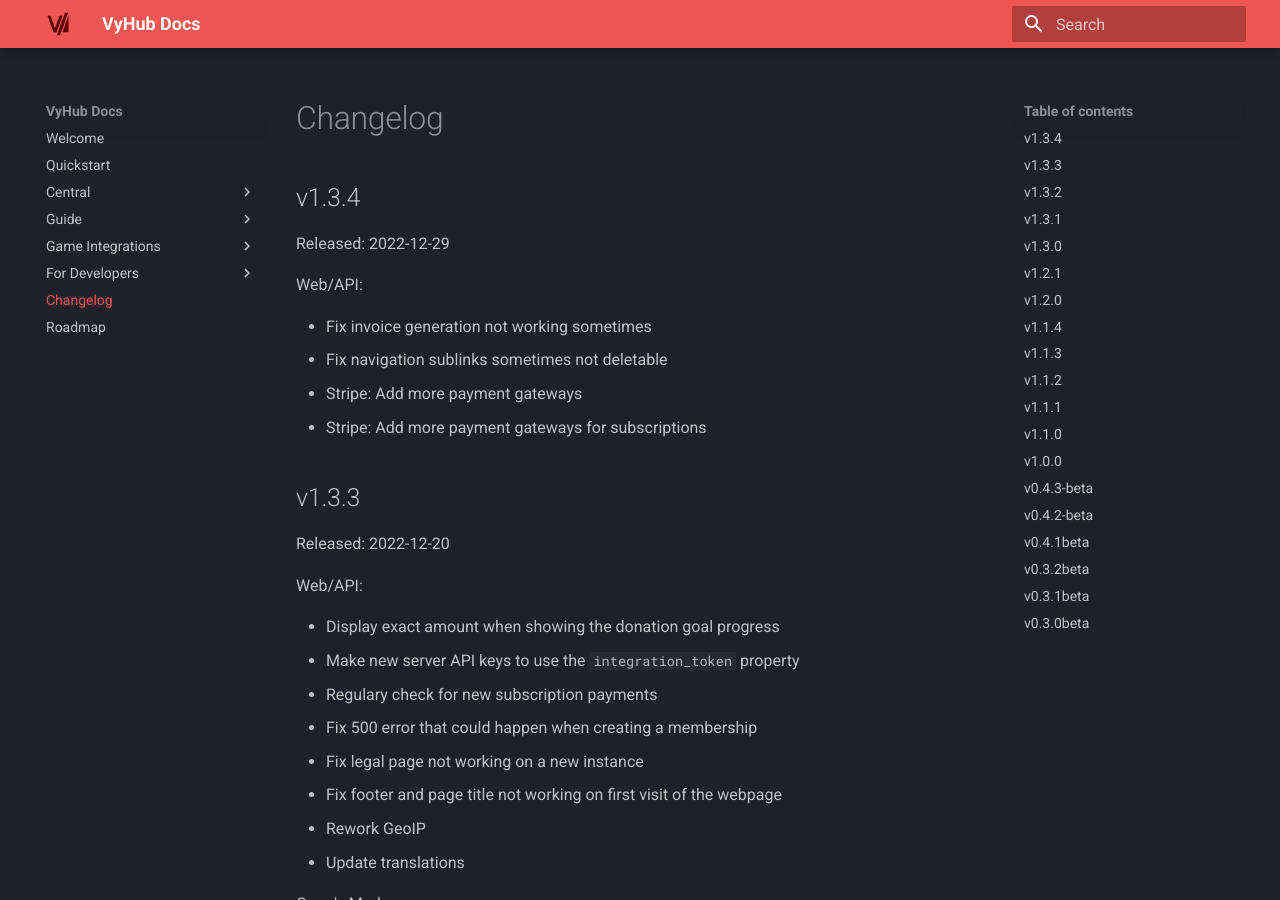
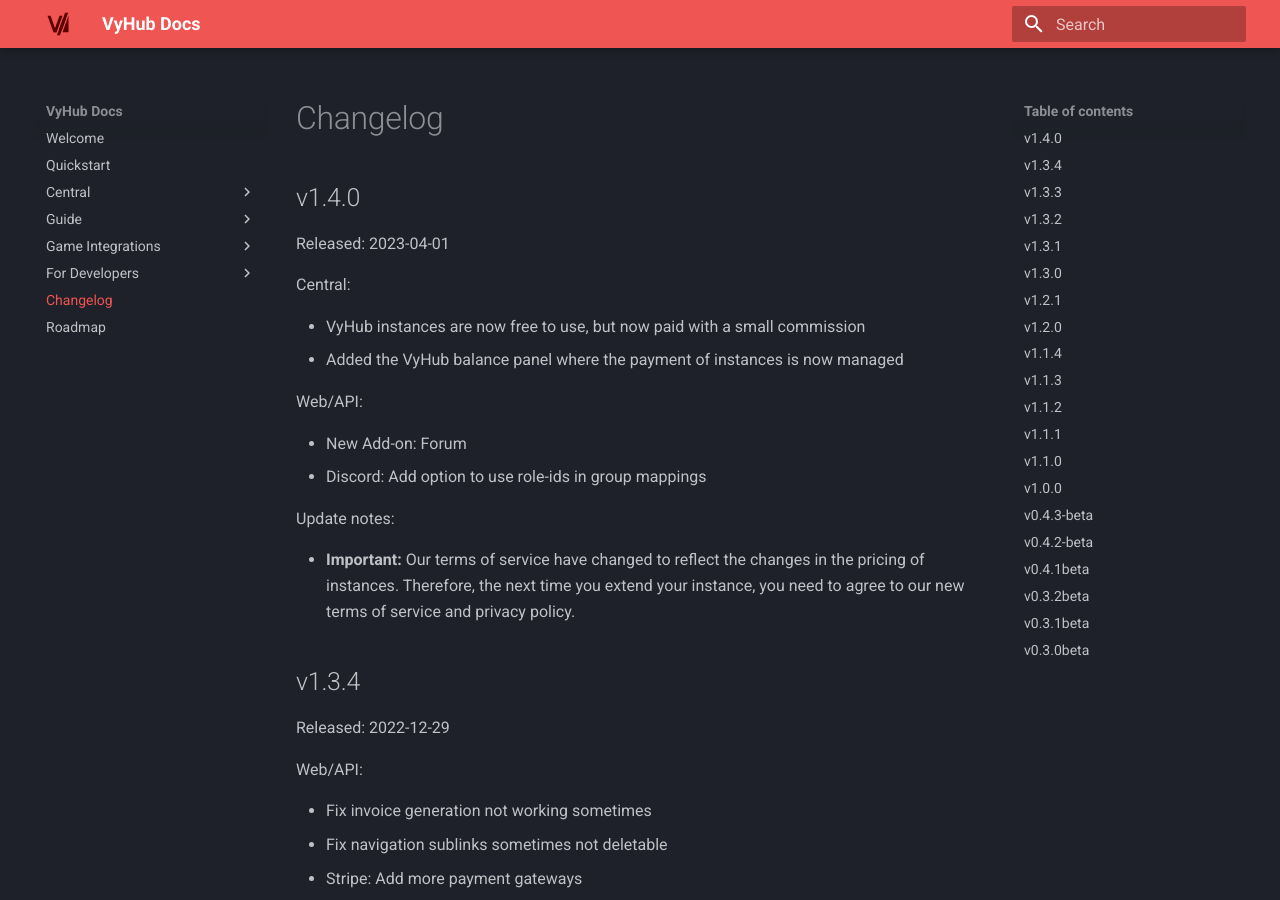
Before and after one commit to nyx-project/vyhub-documentation, an MkDocs documentation site: the page built from docs/changelog.md, in a window 1280 px wide and 900 px high. Built offline with MkDocs 1.6.1 and Material for MkDocs 9.7.7, drawn with Linux system fonts in a browser that asks for light colours; the version menu is left out.

Commit message:
Add changelog

```diff
--- a/docs/changelog.md
+++ b/docs/changelog.md
@@ -1,6 +1,26 @@
 # Changelog
 
+## v1.4.0
+
+Released: 2023-04-01
+
+Central:
+
+- VyHub instances are now free to use, but now paid with a small commission
+- Added the VyHub balance panel where the payment of instances is now managed
+
+Web/API:
+
+- New Add-on: Forum
+- Discord: Add option to use role-ids in group mappings
+
+Update notes:
+
+- **Important:** Our terms of service have changed to reflect the changes in the pricing of instances. Therefore, the
+  next time you extend your instance, you need to agree to our new terms of service and privacy policy.
+
 ## v1.3.4
+
 Released: 2022-12-29
 
 Web/API:
@@ -10,8 +30,8 @@
 - Stripe: Add more payment gateways
 - Stripe: Add more payment gateways for subscriptions
 
+## v1.3.3
 
-## v1.3.3
 Released: 2022-12-20
 
 Web/API:
@@ -31,8 +51,8 @@
 - Fix problems with `ply:SetUserGroup` when no admin addon is used
 - Improve some console messages
 
+## v1.3.2
 
-## v1.3.2
 Released: 2022-12-04
 
 Web/API:
@@ -40,6 +60,7 @@
 - Fix problem where ban-protests could not be created
 
 ## v1.3.1
+
 Released: 2022-11-26
 
 Web/API:
@@ -54,9 +75,12 @@
 
 Update notes:
 
-- **Important:** Due to a problem with the latest update, the admin menu in the navigation is visible for all users. To fix this, go to the navigation settings, edit the admin menu entry and insert `admin_menu` as required property. ***This problem only occurs when the instance has been upgraded from 1.2.x to 1.3.0.***
+- **Important:** Due to a problem with the latest update, the admin menu in the navigation is visible for all users. To
+  fix this, go to the navigation settings, edit the admin menu entry and insert `admin_menu` as required property.
+  ***This problem only occurs when the instance has been upgraded from 1.2.x to 1.3.0.***
 
 ## v1.3.0
+
 Released: 2022-11-23
 
 Web/API:
@@ -68,7 +92,8 @@
 Garry's Mod:
 
 - Add warning/ban dashboard for Garry's Mod (`!dashboard`)
-- Make it possible to translate on [translate.matebyte.com](https://translate.matbyte.com/projects/vyhub/vyhub-gmod/). More parts will be translatable soon.
+- Make it possible to translate on [translate.matebyte.com](https://translate.matbyte.com/projects/vyhub/vyhub-gmod/).
+  More parts will be translatable soon.
 - Improve ban/warn messages
 
 Update notes:
@@ -79,6 +104,7 @@
     - Garry's Mod -> v1.3.0
 
 ## v1.2.1
+
 Released: 2022-10-22
 
 - Improve packet images and titles
@@ -87,6 +113,7 @@
 - Fix paysafecard certificates
 
 ## v1.2.0
+
 Released: 2022-10-09
 
 - Add easier server setup process
@@ -113,6 +140,7 @@
     - Minecraft -> v1.2.0
 
 ## v1.1.4
+
 Released: 2022-08-27
 
 - Support stripe API version 2022-08-01
@@ -130,6 +158,7 @@
     - Minecraft -> v1.1.3
 
 ## v1.1.3
+
 Released: 2022-08-10
 
 - Add ban protests
@@ -143,11 +172,13 @@
     - Garry's Mod
 
 ## v1.1.2
+
 Released: 2022-07-31
 
 - Fix coupon payment requests cannot be deleted
 
 ## v1.1.1
+
 Released: 2022-07-26
 
 - Fix credit history view of other users
@@ -155,6 +186,7 @@
 - Smaller bugfixes
 
 ## v1.1.0
+
 Released: 2022-07-19
 
 - Add [minecraft](game/minecraft.md) integration
@@ -173,8 +205,8 @@
     - Garry's Mod
 - Serverbundle API keys need to be regenerated
 
+## v1.0.0
 
-## v1.0.0
 Released: 2022-06-17
 
 - Add server dashboard (current online users)
@@ -191,11 +223,13 @@
 
 Update notes:
 
-- If you used PayPal in the past, you need to add the webhook id in the settings. Follow the [guide](guide/shop/payment_gateway.md).
+- If you used PayPal in the past, you need to add the webhook id in the settings. Follow
+  the [guide](guide/shop/payment_gateway.md).
 - The following game integrations need an update:
     - Garry's Mod
 
 ## v0.4.3-beta
+
 Released: 2022-05-04
 
 - Group mappings can no be created without a serverbundle (mapping is then valid for all bundles)
@@ -205,9 +239,11 @@
 
 Update notes:
 
-- The permissions of the Discord bot changed. Either remove and re-add the bot to your server or add the "Manage channels" permission to the bot role.
+- The permissions of the Discord bot changed. Either remove and re-add the bot to your server or add the "Manage
+  channels" permission to the bot role.
 
 ## v0.4.2-beta
+
 Released: 2022-04-25
 
 - Add new group mapping feature
@@ -225,6 +261,7 @@
     - Garry's Mod
 
 ## v0.4.1beta
+
 Released: 2022-04-17
 
 - Add Discord integration (login, group sync and server status)
@@ -242,6 +279,7 @@
 - Garry's Mod
 
 ## v0.3.2beta
+
 Released: 2022-03-14
 
 - Add E-Mail notifications
@@ -249,11 +287,13 @@
 - Bugfixes
 
 ## v0.3.1beta
+
 Released: 2022-03-06
 
 - Bugfixes
 
 ## v0.3.0beta
+
 Released: 2022-03-05
 
 - Add coupon payment gateway
```
